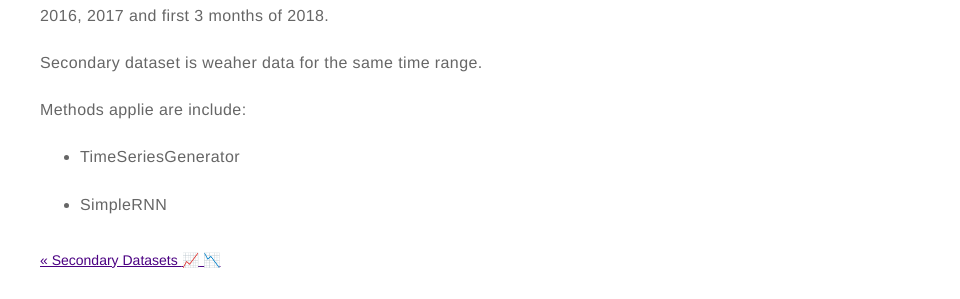
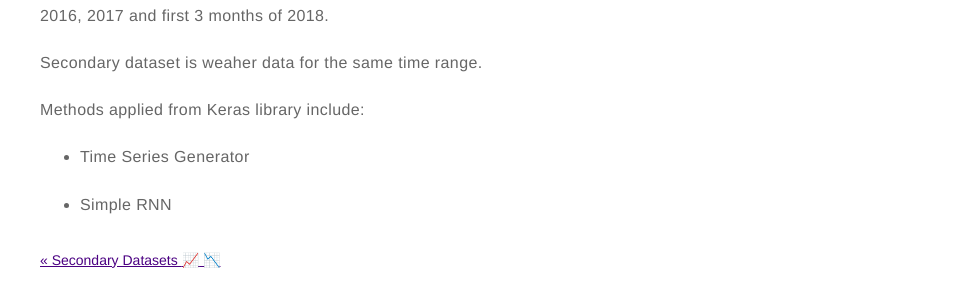
Before and after one commit to dljubenk/dljubenk.github.io, a Jekyll site: the page built from _posts/2019-03-08-prediction.markdown, in a window 1280 px wide. Shown: the part 500-799 px from the top of the page, without its empty margins (320-1280 px from the left). Built offline with Jekyll 4.4.1, drawn with Linux system fonts in a browser that asks for light colours; emoji names are drawn with the system emoji font; comment, search, counter and statistics services are not loaded.

Commit message:
Update 2019-03-08-prediction.markdown

```diff
--- a/_posts/2019-03-08-prediction.markdown
+++ b/_posts/2019-03-08-prediction.markdown
@@ -27,8 +27,8 @@ jemoji: '<img class="emoji" title=":space_invader:" alt=":space_invader:" src="h
 
  Secondary dataset is weaher data for the same time range.
 
- Methods applie are include:
+ Methods applied from Keras library include:
 
- - TimeSeriesGenerator
+ - Time Series Generator
 
- - SimpleRNN
+ - Simple RNN
```
